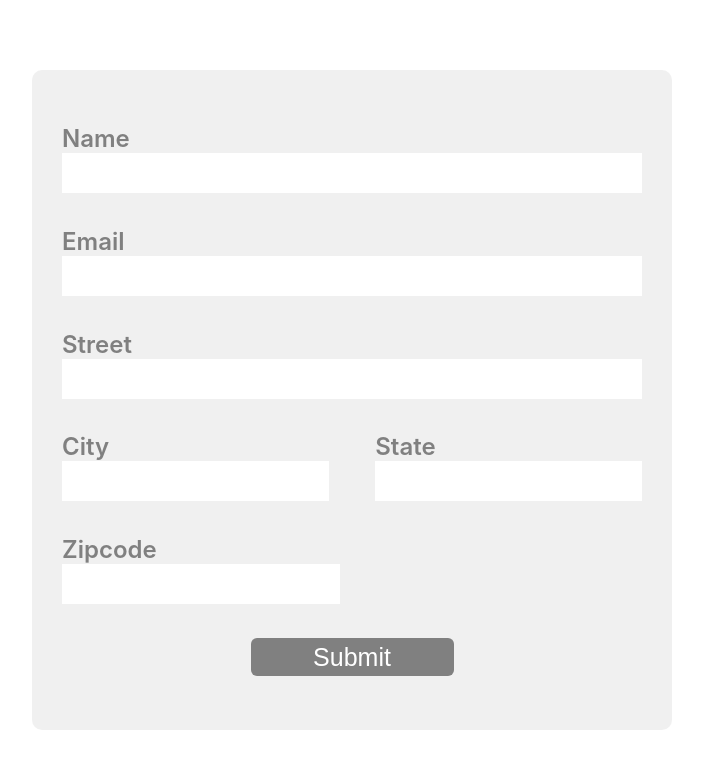
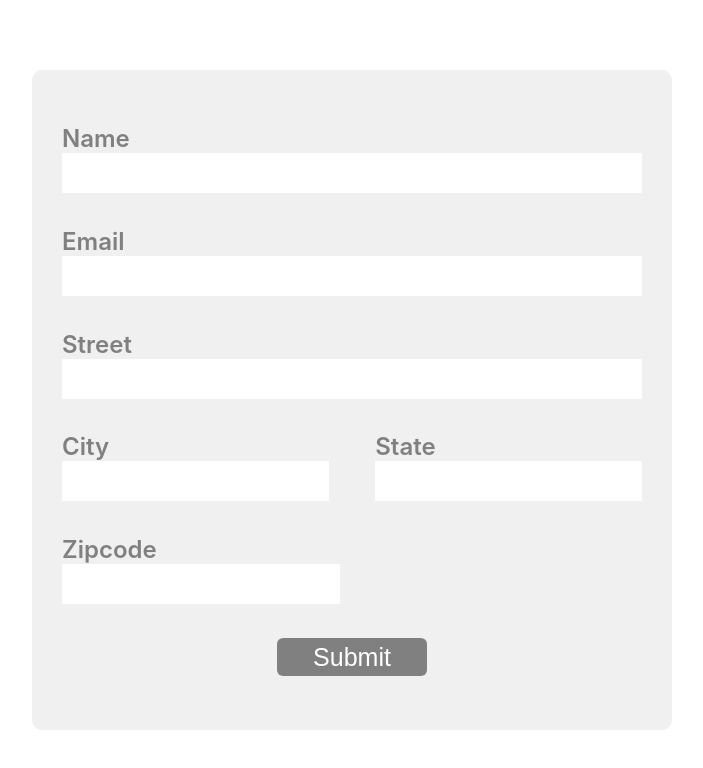
Before and after one commit to lekaren-web/devtest, a React (Create React App) app: page / in a window 1280 px wide. Shown: the top 768 px of the page, without its empty margins (288-991 px from the left). Built offline with nearby package versions, Linux system fonts and the light colour scheme; no server answers.

Commit message:
Update index.css

```diff
--- a/src/index.css
+++ b/src/index.css
@@ -53,11 +53,13 @@ input{
 }
 
 .submit-button{
-  width: 35%;
+  width: 26%;
   margin: 0 auto;
   background-color: gray;
   color: white;
   border-radius: 6px;
+  cursor: pointer;
+
 }
 
 .half-row div {
```
